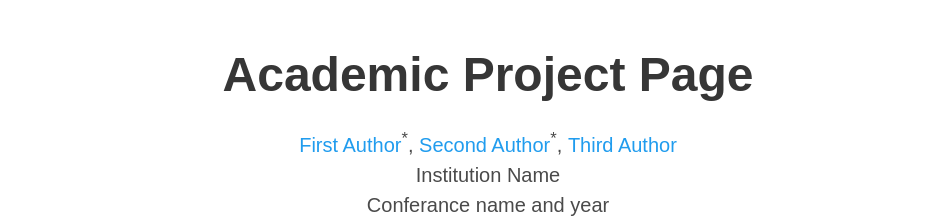
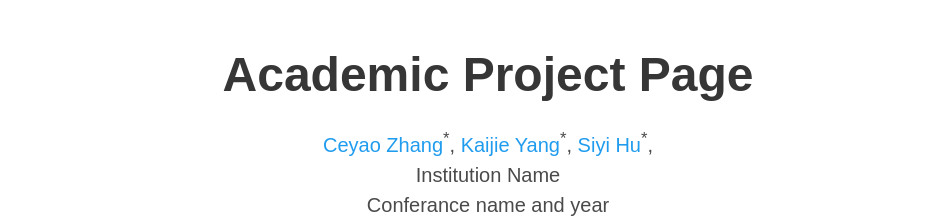
Before and after one commit to pku-proagent/pku-proagent.github.io, a plain HTML site: page index.html in a window 1280 px wide. Shown: the top 224 px of the page, without its empty margins (152-1095 px from the left). Drawn offline with nearby package versions, Linux system fonts and the light colour scheme; some icons are missing; a web font is replaced by a local one.

Commit message:
Update index.html

```diff
--- a/index.html
+++ b/index.html
@@ -56,11 +56,11 @@
             <div class="is-size-5 publication-authors">
               <!-- Paper authors -->
               <span class="author-block">
-                <a href="FIRST AUTHOR PERSONAL LINK" target="_blank">First Author</a><sup>*</sup>,</span>
+                <a href="FIRST AUTHOR PERSONAL LINK" target="_blank">Ceyao Zhang</a><sup>*</sup>,</span>
                 <span class="author-block">
-                  <a href="SECOND AUTHOR PERSONAL LINK" target="_blank">Second Author</a><sup>*</sup>,</span>
+                  <a href="SECOND AUTHOR PERSONAL LINK" target="_blank">Kaijie Yang</a><sup>*</sup>,</span>
                   <span class="author-block">
-                    <a href="THIRD AUTHOR PERSONAL LINK" target="_blank">Third Author</a>
+                    <a href="THIRD AUTHOR PERSONAL LINK" target="_blank">Siyi Hu</a><sup>*</sup>,
                   </span>
                   </div>
 
```
